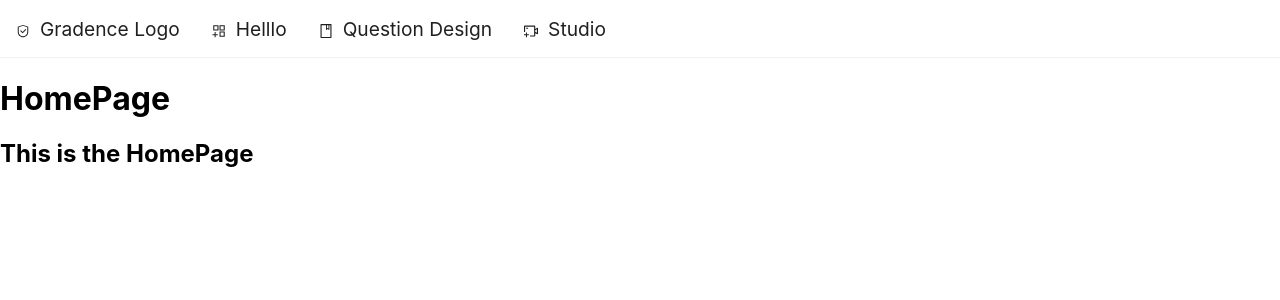
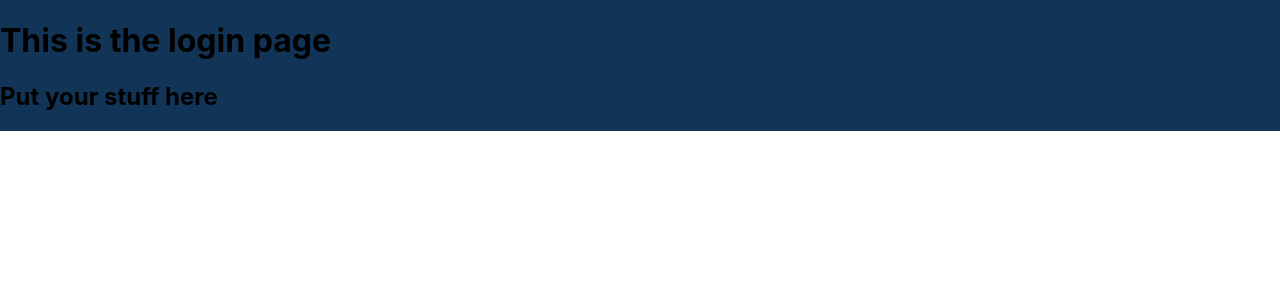
Before and after one commit to tinatsina/gradence, a React (Create React App) app: page / in a window 1280 px wide. Shown: the top 300 px of the page. Built offline with nearby package versions, Linux system fonts and the light colour scheme.

Commit message:
update - added Routing

```diff
--- a/package.json
+++ b/package.json
@@ -51,6 +51,7 @@
     "eslint-plugin-jsx-a11y": "^6.10.2",
     "eslint-plugin-react": "^7.37.4",
     "eslint-plugin-react-hooks": "^4.6.2",
+    "markdownlint": "^0.37.4",
     "stylelint": "^13.13.1",
     "stylelint-config-standard": "^21.0.0",
     "stylelint-csstree-validator": "^1.9.0",
--- a/src/App.js
+++ b/src/App.js
@@ -1,42 +1,7 @@
-/* eslint-disable linebreak-style */
-import { Menu } from 'antd';
-import {
-  AppstoreAddOutlined, BookOutlined,
-  SafetyOutlined, VideoCameraAddOutlined,
-} from '@ant-design/icons';
-import './App.css';
 import AppRouter from './AppRouter';
 
-const items = [
-  {
-    label: 'Gradence Logo',
-    key: 'logo',
-    icon: <SafetyOutlined />,
-  },
-  {
-    label: (<a href="\exam">Helllo</a>),
-    key: 'mail',
-    icon: <AppstoreAddOutlined />,
-  },
-  {
-    label: 'Question Design',
-    key: 'app',
-    icon: <BookOutlined />,
-  },
-  {
-    label: 'Studio',
-    key: 'SubMenu',
-    icon: <VideoCameraAddOutlined />,
-  },
-];
-
 function App() {
-  return (
-    <>
-      <Menu mode="horizontal" items={items} className="navbar" />
-      <AppRouter />
-    </>
-  );
+  return (<AppRouter />);
 }
 
 export default App;
--- a/src/AppRouter.js
+++ b/src/AppRouter.js
@@ -3,13 +3,15 @@ import { BrowserRouter, Routes, Route } from 'react-router-dom';
 import ControlPanel from './pages/ControlPanel/ControlPanel';
 import ExamCenter from './pages/ExamCenter/ExamCenter';
 import HomePage from './pages/home/HomePage';
+import LoginPage from './pages/LoginPage/LoginPage';
 
 const AppRouter = () => (
   <BrowserRouter>
     <Routes>
-      <Route path="/" element={<HomePage />} />
+      <Route path="/" element={<LoginPage />} />
       <Route path="/exam" element={<ControlPanel />} />
       <Route path="/panel" element={<ExamCenter />} />
+      <Route path="/home" element={<HomePage />} />
     </Routes>
   </BrowserRouter>
 );
--- /dev/null
+++ b/src/pages/LoginPage/LoginPage.js
@@ -0,0 +1,10 @@
+import styles from './LoginPage.module.css';
+
+const LoginPage = () => (
+  <div className={styles.loginpage}>
+    <h1>This is the login page</h1>
+    <h2>Put your stuff here</h2>
+  </div>
+);
+
+export default LoginPage;
--- /dev/null
+++ b/src/pages/LoginPage/LoginPage.module.css
@@ -0,0 +1,4 @@
+.loginpage {
+  background-color: #123456;
+  align-content: center;
+}
--- a/src/pages/home/HomePage.js
+++ b/src/pages/home/HomePage.js
@@ -1,9 +1,15 @@
-import './HomePage.module.css';
+import stlyes from './HomePage.module.css';
 
 const HomePage = () => (
-  <div className="homepage">
+  <div className={stlyes.homepage}>
     <h1>HomePage</h1>
     <h2>This is the HomePage</h2>
+    <ul>
+      <li>First List Item</li>
+      <li>First List Item</li>
+      <li>First List Item</li>
+      <li>First List Item</li>
+    </ul>
   </div>
 );
 
```
Also changed, not shown: 1 other file (tests, documents, lock files or other folders).
